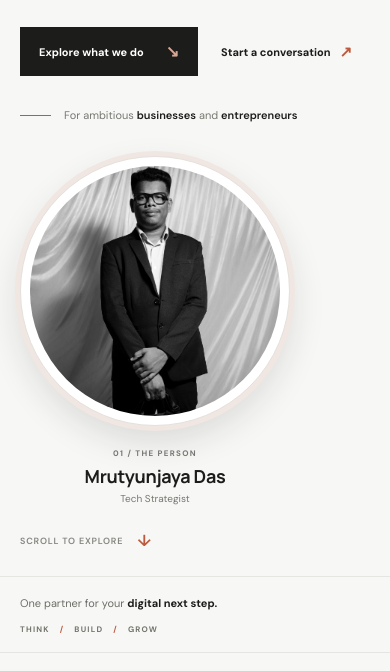
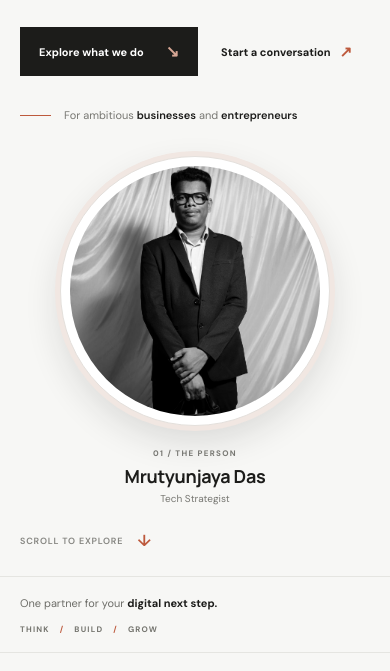
Before and after one commit to vickyyy666/it-tech-constant-portfolio, a plain HTML site: page index.html in a window 390 px wide. Shown: the part 427-1098 px from the top of the page. Drawn offline with Linux system fonts and the light colour scheme.

Commit message:
Center mobile founder portrait
Co-authored-by: Copilot App <223556219+Copilot@users.noreply.github.com>

```diff
--- a/styles.css
+++ b/styles.css
@@ -1133,8 +1133,7 @@ h2 {
 
   .hero-visual {
     width: min(100%, 270px);
-    justify-self: start;
-    margin-left: 0;
+    justify-self: center;
     padding: 0;
   }
 
```
